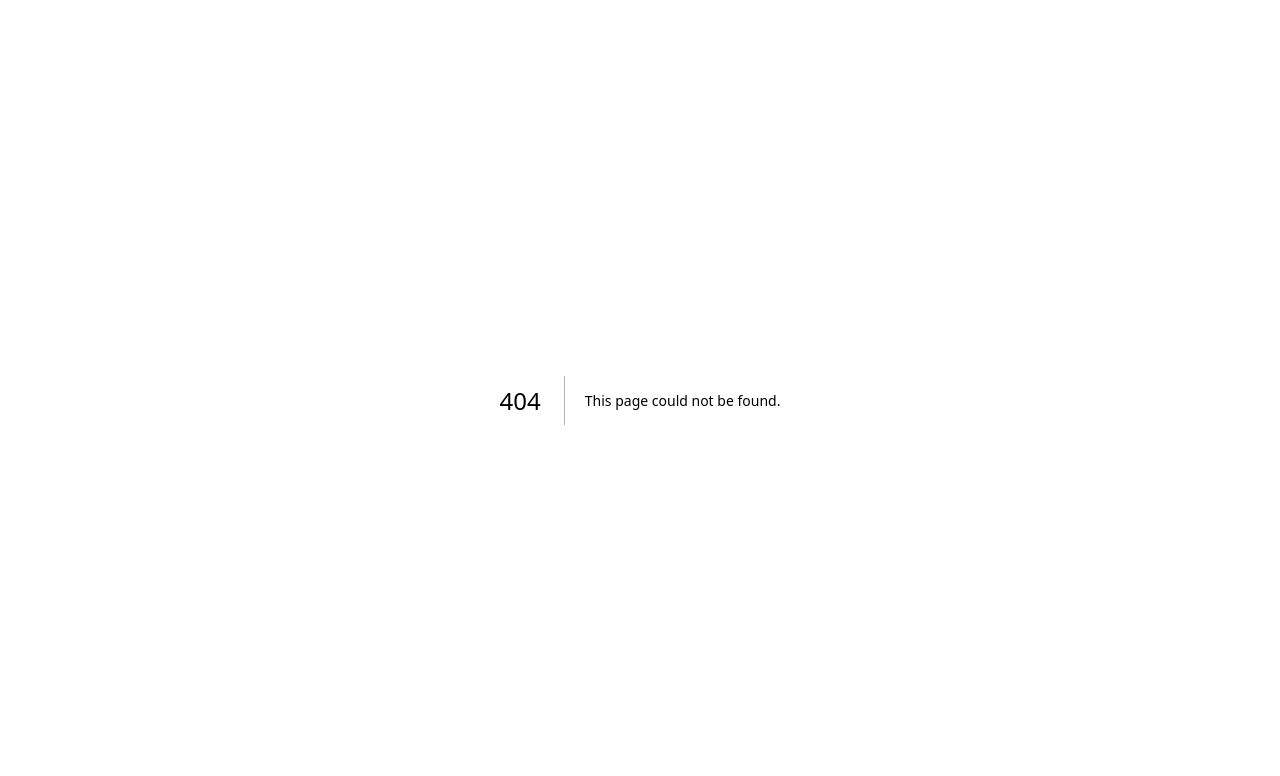
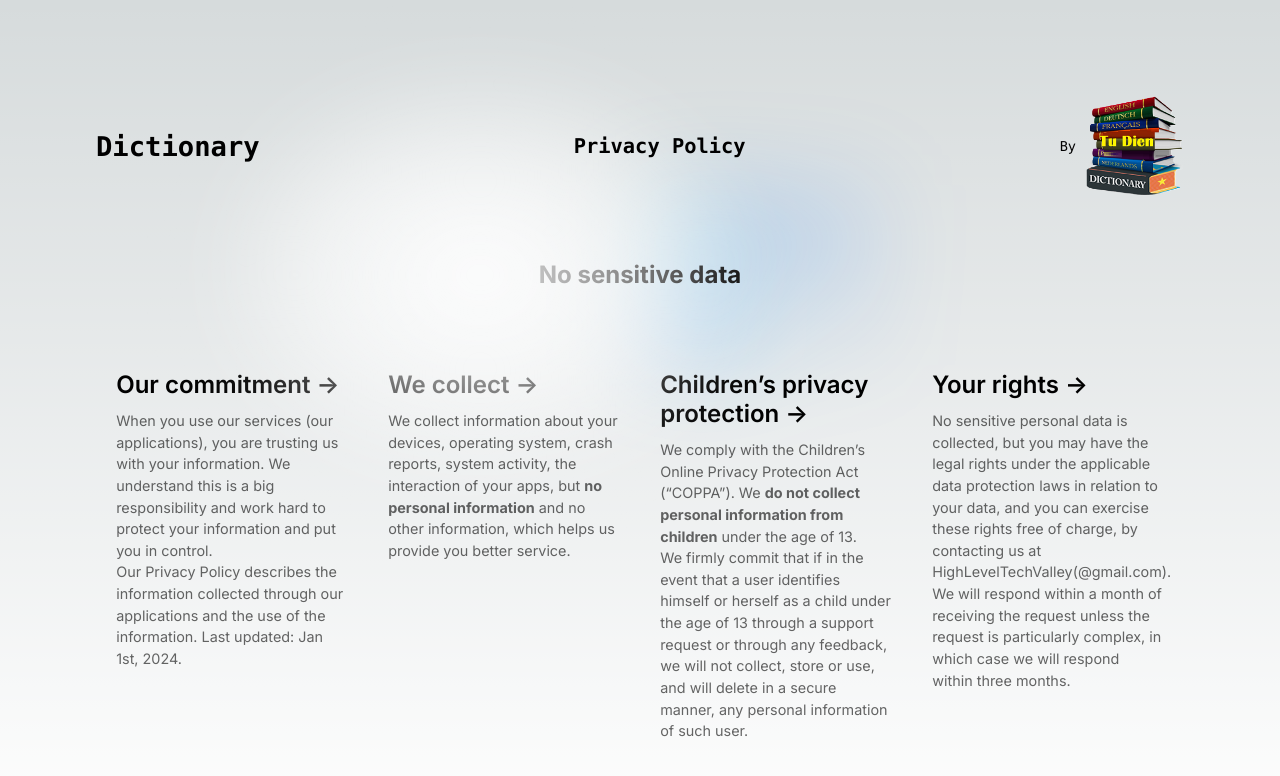
Before and after one commit to tung-nt-niteco/hltv, a Next.js app: page /dictionary in a window 1280 px wide. Before the commit this address had no page. Shown: the top 776 px of the page. Built offline with nearby package versions, Linux system fonts and the light colour scheme.

Commit message:
Add Privacy Policy for Dictionary

```diff
--- /dev/null
+++ b/app/dictionary/layout.js
@@ -0,0 +1,17 @@
+import './../globals.css'
+import { Inter } from 'next/font/google'
+
+const inter = Inter({ subsets: ['latin'] })
+
+export const metadata = {
+  title: 'Dictionary',
+  description: '',
+}
+
+export default function RootLayout({ children }) {
+  return (
+    <html lang="en">
+      <body className={inter.className}>{children}</body>
+    </html>
+  )
+}
--- /dev/null
+++ b/app/dictionary/page.js
@@ -0,0 +1,89 @@
+import Image from 'next/image'
+import styles from './../page.module.css'
+
+export default function ConversationStarters() {
+  return (
+    <main className={styles.main}>
+      <div className={styles.description}>
+        <h1>Dictionary</h1>
+        <h2>Privacy Policy</h2>
+        <div>
+          <a
+            href="#"
+            target="_blank"
+            rel="noopener noreferrer"
+          >
+            By{' '}
+            <Image
+              src="/dictionary_192x192.png"
+              alt="Dictionary App"
+              className={styles.vercelLogo}
+              width={100}
+              height={100}
+              priority
+            />
+          </a>
+        </div>
+      </div>
+
+      <div className={styles.center}>
+        <h2>No sensitive data</h2>
+      </div>
+
+      <div className={styles.grid}>
+        <a
+          href="#"
+          className={styles.card}
+          target="_blank"
+          rel="noopener noreferrer"
+        >
+          <h2>
+            Our commitment <span>-&gt;</span>
+          </h2>
+          <p>When you use our services (our applications), you are trusting us with your information. We understand this is a big responsibility and work hard to protect your information and put you in control.
+            <br/>Our Privacy Policy describes the information collected through our applications and the use of the information. Last updated: Jan 1st, 2024.
+          </p>
+        </a>
+
+        <a
+          href="#"
+          className={styles.card}
+          target="_blank"
+          rel="noopener noreferrer"
+        >
+          <h2>
+            We collect <span>-&gt;</span>
+          </h2>
+          <p>We collect information about your devices, operating system, crash reports, system activity, the interaction of your apps, but <b>no personal information</b> and no other information, which helps us provide you better service.</p>
+        </a>
+
+        <a
+          href="#"
+          className={styles.card}
+          target="_blank"
+          rel="noopener noreferrer"
+        >
+          <h2>
+            Children’s privacy protection <span>-&gt;</span>
+          </h2>
+          <p>We comply with the Children’s Online Privacy Protection Act (“COPPA”). We <b>do not collect personal information from children</b> under the age of 13.
+            <br/>We firmly commit that if in the event that a user identifies himself or herself as a child under the age of 13 through a support request or through any feedback, we will not collect, store or use, and will delete in a secure manner, any personal information of such user.</p>
+        </a>
+
+        <a
+          href="#"
+          className={styles.card}
+          target="_blank"
+          rel="noopener noreferrer"
+        >
+          <h2>
+            Your rights <span>-&gt;</span>
+          </h2>
+          <p>No sensitive personal data is collected, but you may have the legal rights under the applicable data protection laws in relation to your data, and you can exercise these rights free of charge, by contacting us at HighLevelTechValley(@gmail.com).
+            <br/>We will respond within a month of receiving the request unless the request is particularly complex, in which case we will respond within three months.
+          </p>
+        </a>
+      </div>
+    </main>
+  )
+}
```
Also changed, not shown: public/dictionary_192x192.png (added).
